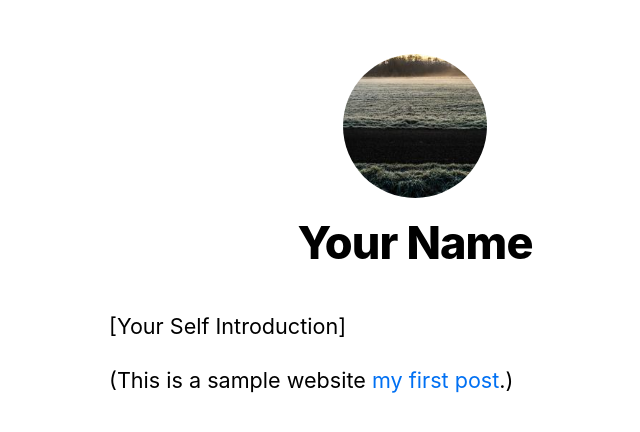
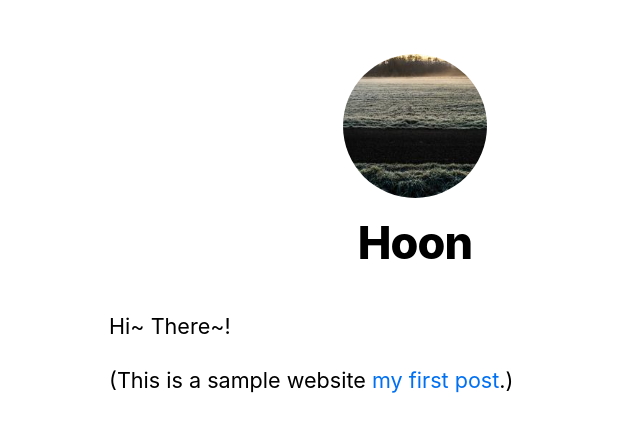
Before and after one commit to MyeonghoonNam/nextjs-study, a Next.js app: page / in a window 1280 px wide. Shown: the top 432 px of the page, without its empty margins (225-865 px from the left). Built offline with nearby package versions, Linux system fonts and the light colour scheme.

Commit message:
text 내용 업데이트

```diff
--- a/components/Layout/index.js
+++ b/components/Layout/index.js
@@ -4,7 +4,7 @@ import styles from "./layout.module.css";
 import utilStyles from "../../styles/utils.module.css";
 import Link from "next/link";
 
-const name = "Your Name";
+const name = "Hoon";
 export const siteTitle = "Next.js Sample Website";
 
 const Layout = ({ children, home }) => {
--- a/pages/index.js
+++ b/pages/index.js
@@ -10,7 +10,7 @@ const Home = () => {
         <title>{siteTitle}</title>
       </Head>
       <section className={utilStyles.headingMd}>
-        <p>[Your Self Introduction]</p>
+        <p>Hi~ There~!</p>
         <p>
           (This is a sample website{" "}
           <Link href="/posts/first-post">my first post</Link>.)
```
